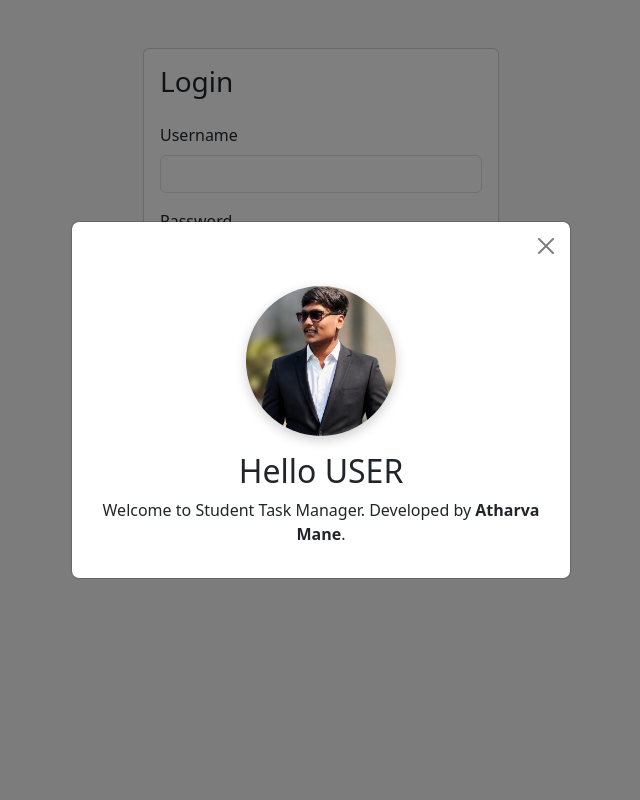
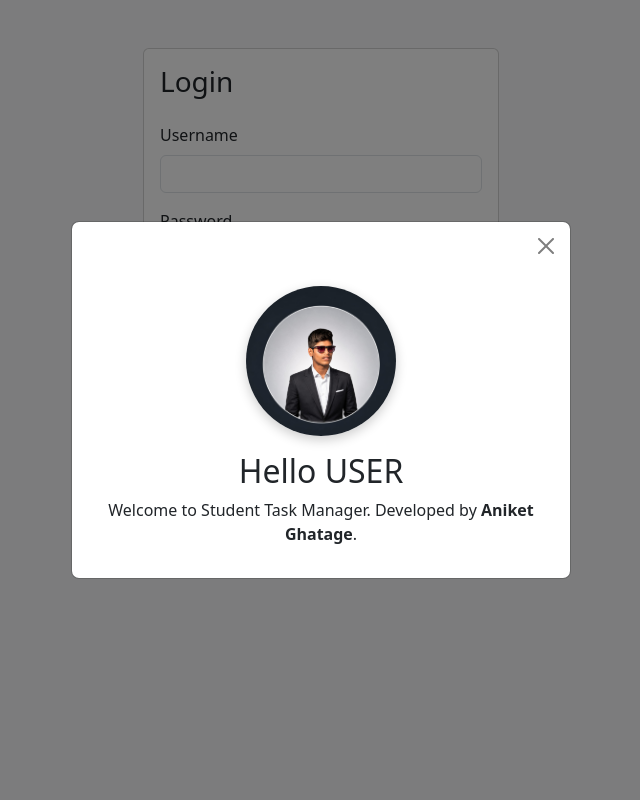
Before and after one commit to atharvamane707-cmd/student_task_manager, a Flask app: page /login in a window 1280 px wide. Shown: the whole page, without its empty margins (319-959 px from the left). Run offline with Flask 3, Linux system fonts and the light colour scheme.

Commit message:
Intial Commit

```diff
--- a/templates/login.html
+++ b/templates/login.html
@@ -47,7 +47,7 @@
 
                 <p>
                     Welcome to Student Task Manager.
-                    Developed by <strong>Atharva Mane</strong>.
+                    Developed by <strong>Aniket Ghatage</strong>.
                 </p>
 
             </div>
```
Also changed, not shown: static/images/profile.jpeg.
